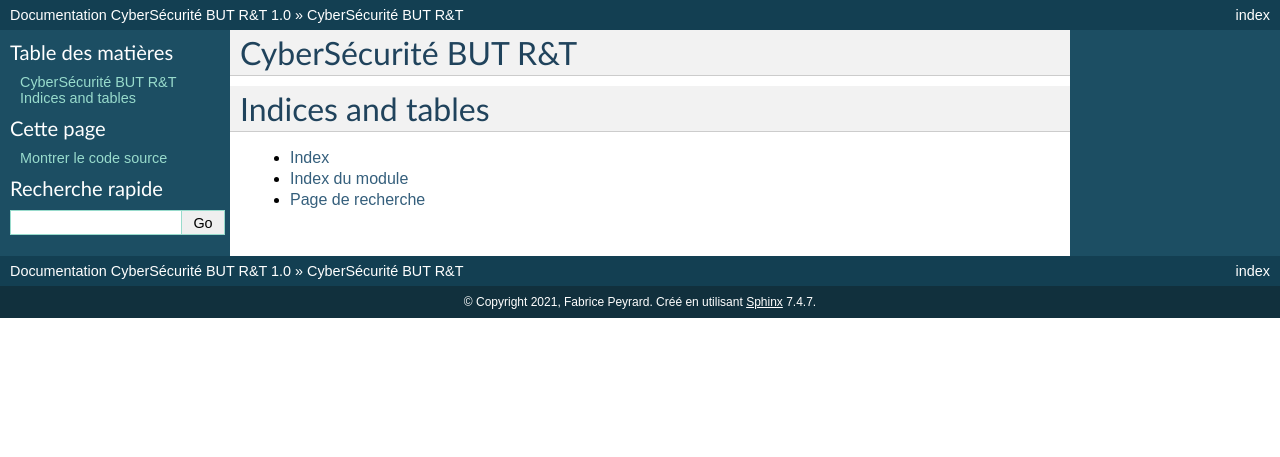
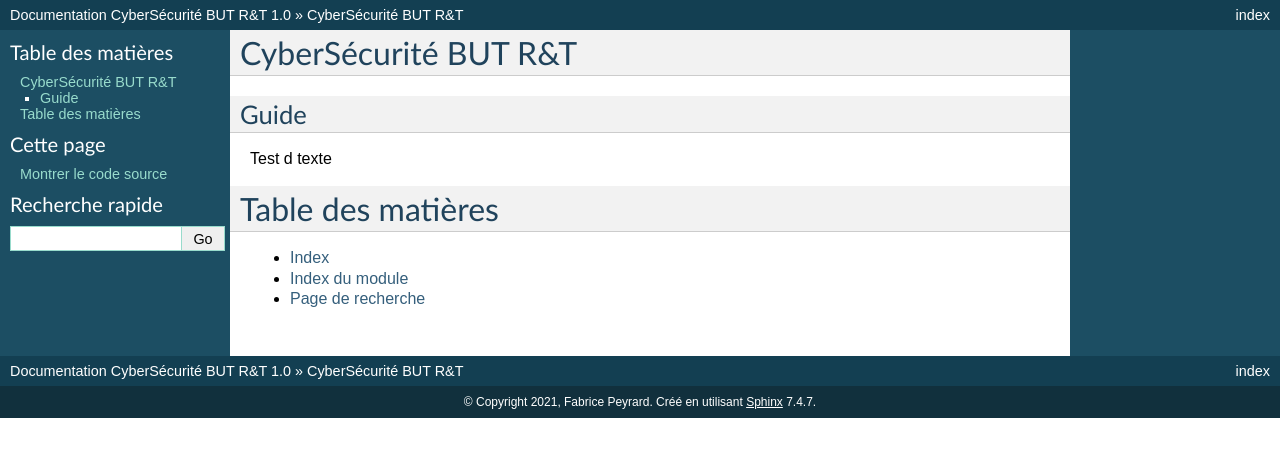
Before and after one commit to FPeyrard/CyberSecurite_BUT_RT, a Sphinx documentation site: the page built from docs/source/index.rst, in a window 1280 px wide. Shown: the top 457 px of the page. Built offline with Sphinx 7.4.7, drawn with Linux system fonts in a browser that asks for light colours.

Commit message:
Update index.rst

```diff
--- a/docs/source/index.rst
+++ b/docs/source/index.rst
@@ -6,13 +6,20 @@
 CyberSécurité BUT R&T
 =====================
 
+
+Guide
+^^^^^
+
+Test d texte
+
+
 .. toctree::
    :maxdepth: 2
    :caption: Contents:
 
 
 
-Indices and tables
+Table des matières
 ==================
 
 * :ref:`genindex`
```
